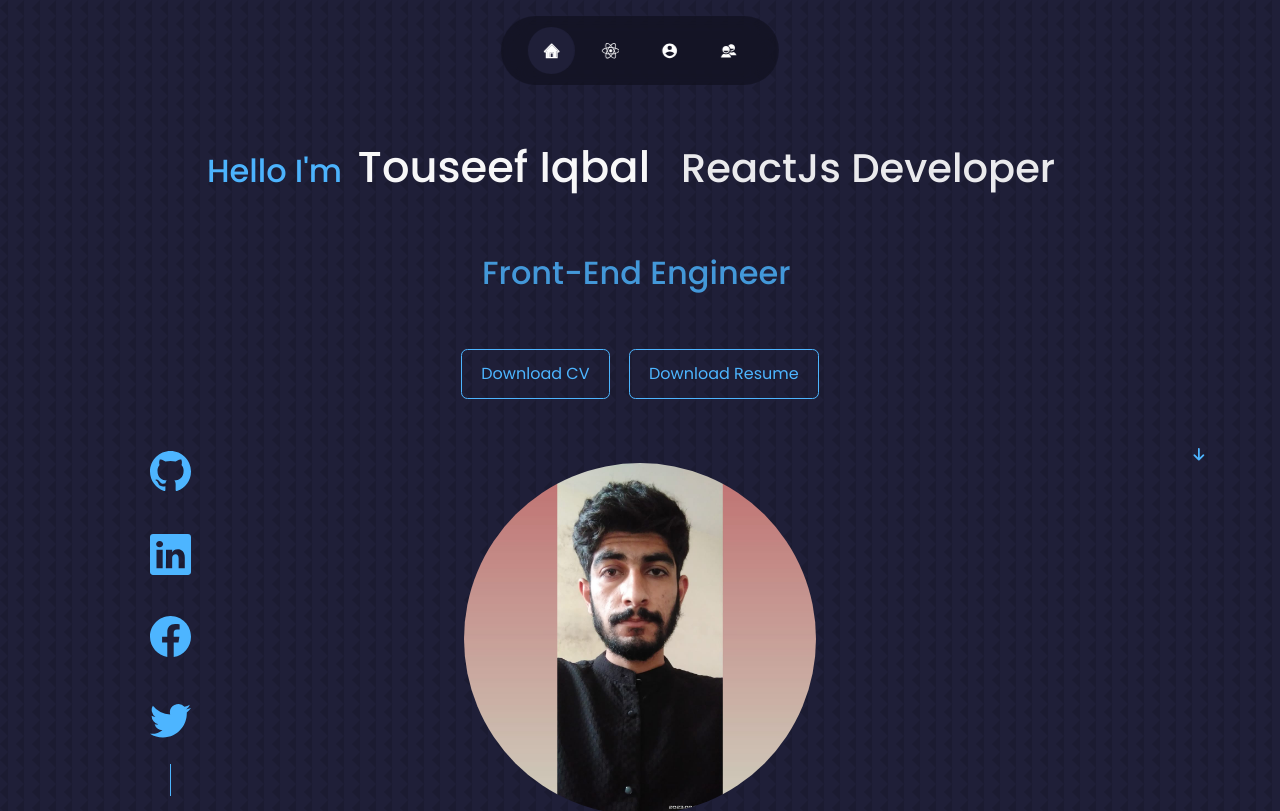
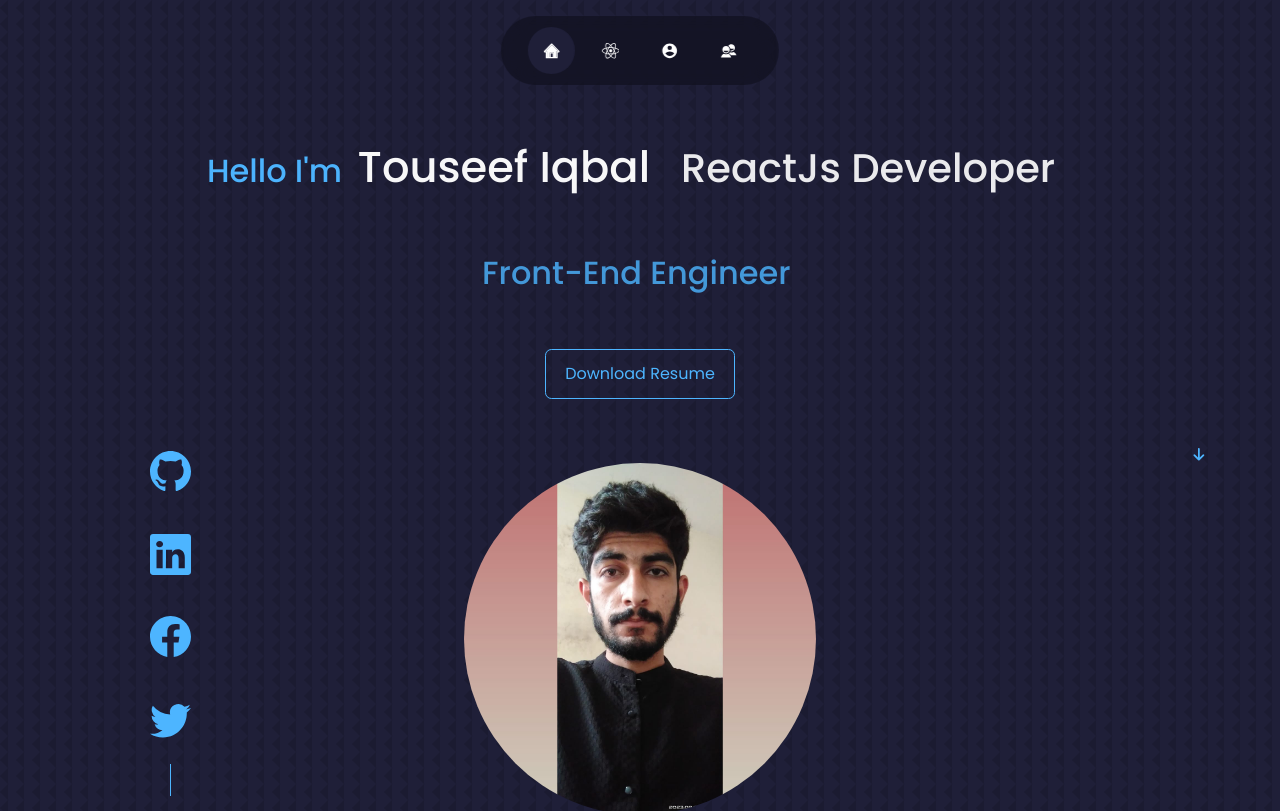
Before and after one commit to touseefiqbal845/myportfolio, a React (Create React App) app: page / in a window 1280 px wide. Shown: the top 811 px of the page. Built offline with nearby package versions, Linux system fonts and the light colour scheme.

Commit message:
Update CTA.jsx

```diff
--- a/src/components/header/CTA.jsx
+++ b/src/components/header/CTA.jsx
@@ -5,7 +5,7 @@ import res from '../../assets/res.pdf';
 const CTA = () => {
   return (
     <div className='cta'>
-      <a href={CV} download className='btn'>Download CV</a>
+{/*       <a href={CV} download className='btn'>Download CV</a> */}
         <a href={res} download className='btn'>Download Resume</a>
 {/*          <a href='#portfolio'  className='btn btn-primary'>React Projects</a>   */}
     </div>
```
